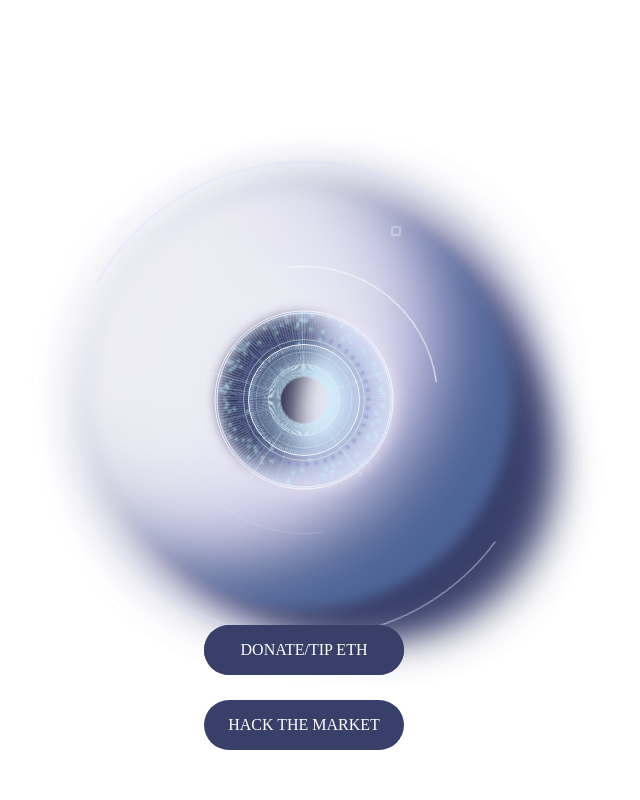
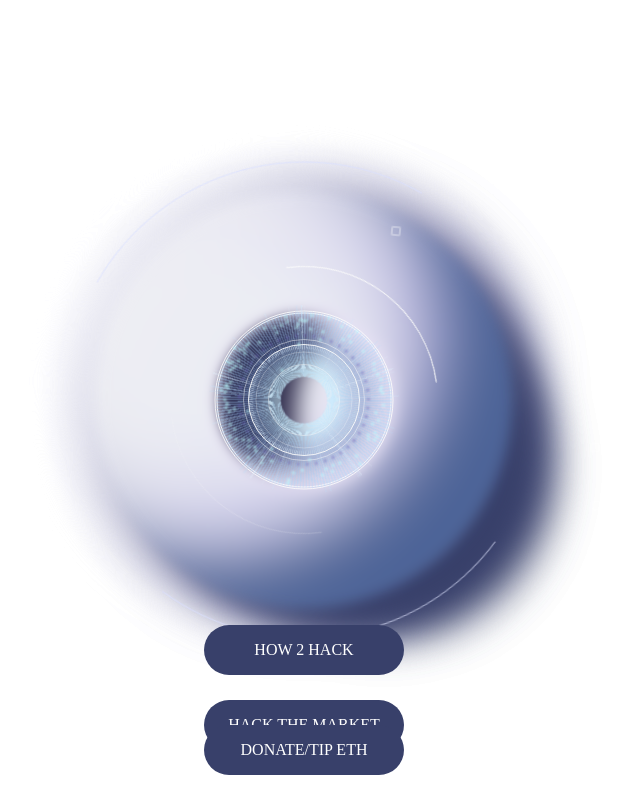
Before and after one commit to mxmdgames/stonkz, a plain HTML site: page index.html in a window 1280 px wide. Shown: the whole page, without its empty margins (336-976 px from the left). Drawn offline with Linux system fonts and the light colour scheme.

Commit message:
Update index.html

```diff
--- a/index.html
+++ b/index.html
@@ -813,7 +813,7 @@ body {
 </svg>
   <a href="https://stonkape.streamlit.app/" class="btn">HACK THE MARKET</a>
   <a href="technical_analysis.html"class="btn2">HOW 2 HACK</a>
-  <a href="technical_analysis.html"class="btn2">DONATE/TIP ETH</a>
+  <a href="pointcloud.html"class="btn3">DONATE/TIP ETH</a>
     </div>
 
 </body>
```
